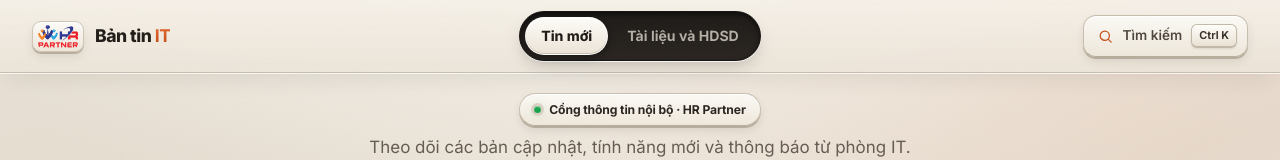
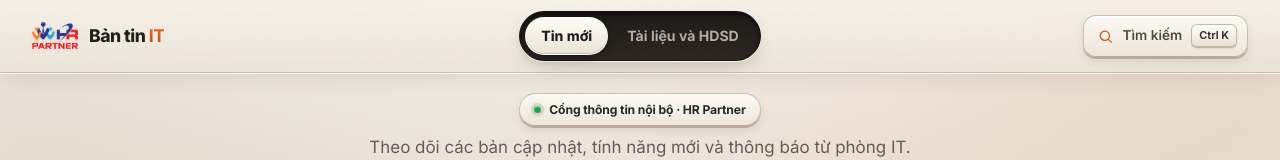
Before and after one commit to nobita6986/bantin-it-hrp, a plain HTML site: page dist/index.html in a window 1280 px wide. Shown: the top 160 px of the page. Drawn offline with Linux system fonts and the light colour scheme.

Commit message:
Remove white box behind header brand logo so it matches header background

```diff
--- a/dist/assets/styles.css
+++ b/dist/assets/styles.css
@@ -2350,14 +2350,10 @@ main > *:nth-child(4) { animation-delay: 145ms; }
   color: transparent;
 }
 .brand-logo {
-  padding: 3px 5px;
-  width: 52px;
-  height: 31px;
-  border-radius: 9px;
-  border: 1px solid #cfc6b6;
-  background: linear-gradient(180deg, #fdfbf8 0%, #eee7db 100%);
-  box-shadow: var(--shadow-keycap);
-  filter: none;
+  background: transparent;
+  border: 0;
+  box-shadow: none;
+  filter: drop-shadow(0 1px 1.5px rgb(36 28 19 / 10%));
 }
 
 .site-nav {
```
